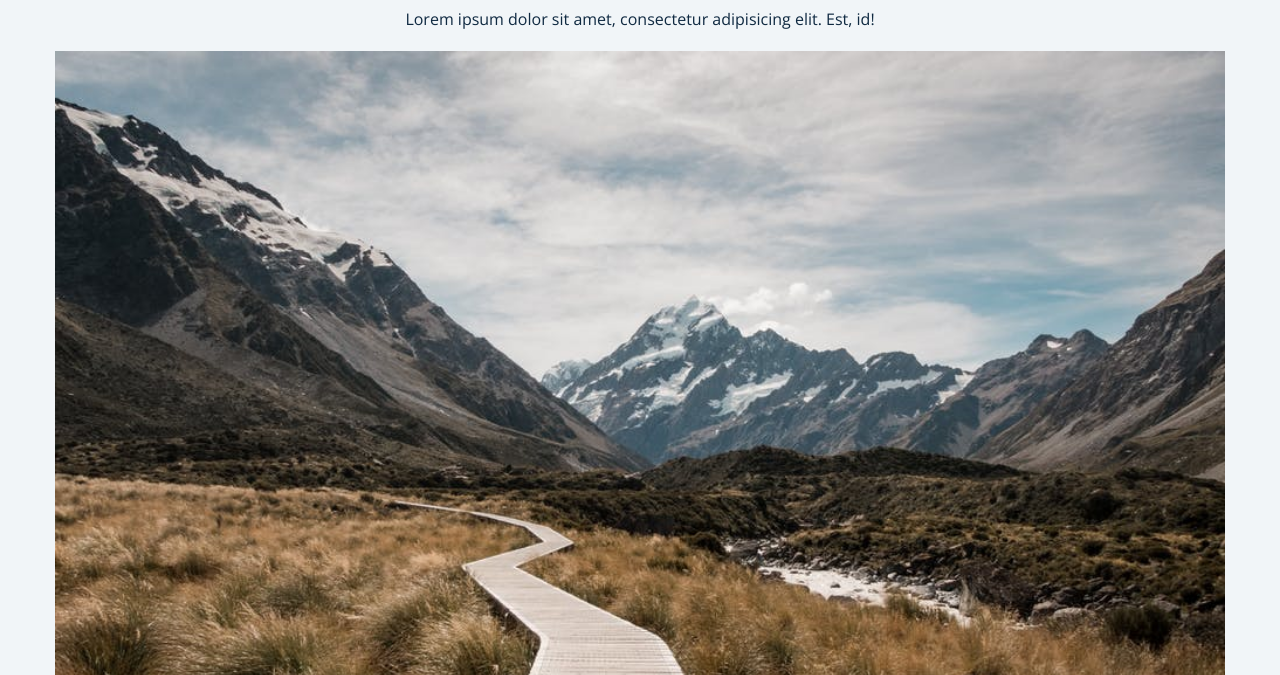
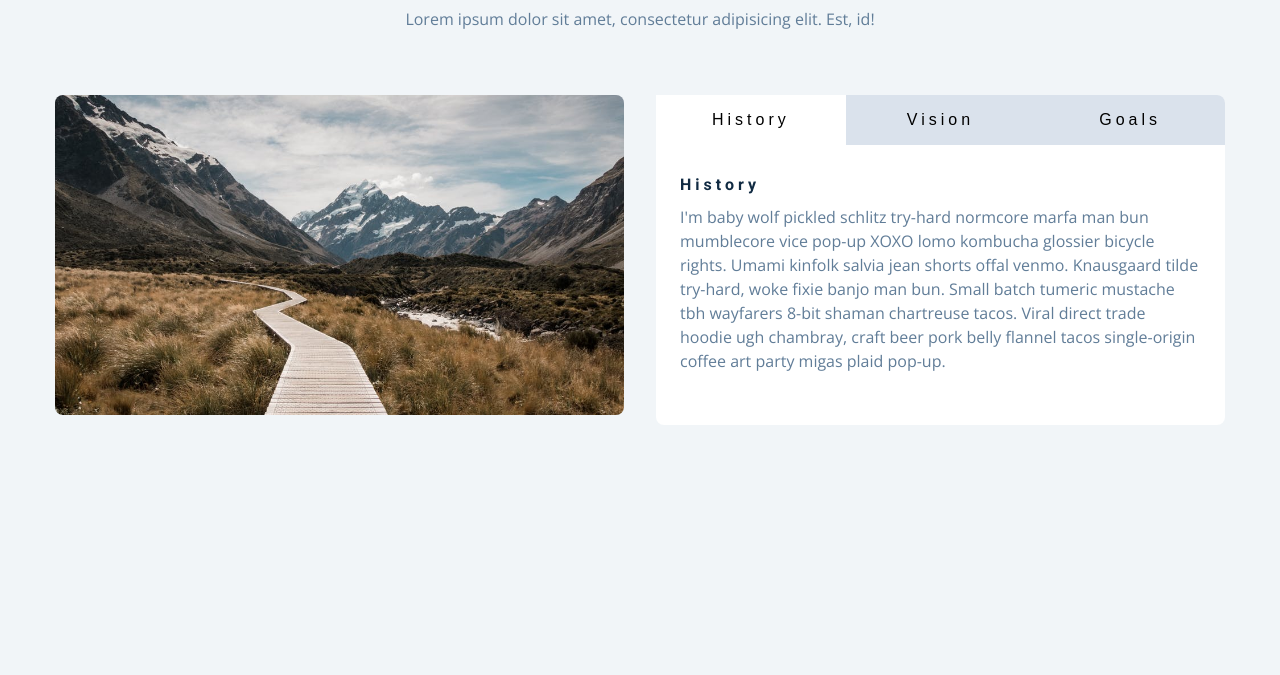
Before and after one commit to massi-brero/mixed-ui-projects, a plain HTML site: page tabs/index.html in a window 1280 px wide. Shown: the part 125-800 px from the top of the page. Drawn offline with nearby package versions, Linux system fonts and the light colour scheme.

Commit message:
Tabs: finishes

```diff
--- a/tabs/app.js
+++ b/tabs/app.js
@@ -0,0 +1,19 @@
+const btns = document.querySelectorAll('.tab-btn')
+const about = document.querySelector('.about')
+const contentBoxes = document.querySelectorAll('.content')
+
+about.addEventListener('click', e => {
+    const id = e.target.dataset.id
+
+    if (id) {
+        btns.forEach(btn => {
+            btn.classList.remove('active')
+        })
+        e.target.classList.add('active')
+
+        contentBoxes.forEach(contentBox => {
+            contentBox.classList.remove('active')
+        })
+        document.getElementById(id).classList.add('active')
+    }
+})
--- a/tabs/styles.css
+++ b/tabs/styles.css
@@ -124,6 +124,7 @@ h4 {
 
 p {
   margin-bottom: 1.25rem;
+  color: var(--clr-grey-5);
 }
 
 @media screen and (min-width: 800px) {
@@ -173,6 +174,12 @@ section {
     }
 }
 
+main {
+  min-height: 100vh;
+  display: grid;
+  place-items: center ;
+}
+
 /**
  * ABOUT
  */
@@ -181,3 +188,91 @@ section {
     text-align: center;
     margin-bottom: 4rem;
 }
+
+.title p {
+  width: 80%;
+  margin: 0 auto;
+}
+
+.about-img {
+  margin-bottom: 2rem;
+}
+
+.about-img img {
+  border-radius: var(--radius);
+  object-fit: cover;
+  height: 20rem;
+}
+
+@media screen and (min-width: 992px){
+  .about-img {
+    margin-bottom: 0;
+  }
+
+  .about-center {
+    display: grid;
+    grid-template-columns: 1fr 1fr;
+    column-gap: 2rem;
+  }
+}
+
+.about {
+  background: var(--clr-white);
+  border-radius: var(--radius);
+  display: grid;
+  grid-template-rows: auto 1fr;
+}
+
+.btn-container {
+  border-top-left-radius: var(--radius);
+  border-top-right-radius: var(--radius);
+  display: grid;
+  grid-template-columns: 1fr 1fr 1fr;
+}
+
+.tab-btn:first-child(1) {
+  border-top-left-radius: var(--radius);
+}
+
+.tab-btn:last-child {
+  border-top-right-radius: var(--radius);
+}
+
+.tab-btn {
+  padding: 1rem 0;
+  border: none;
+  text-transform: capitalize;
+  font-size: 1rem;
+  display: block;
+  background: var(--clr-grey-9);
+  cursor: pointer;
+  transition: var(--transition);
+  letter-spacing: var(--spacing);
+}
+
+.tab-btn:hover:not(.active) {
+  background: var(--clr-primary-10);
+  color: var(--clr-primary-5);
+}
+
+.about-content {
+  border-bottom-left-radius: var(--radius);
+  border-bottom-right-radius: var(--radius);
+  padding: 2rem 1.5rem;
+}
+
+/**
+ * hide content
+ */
+
+.content {
+  display: none;
+}
+
+.tab-btn.active {
+  background: var(--clr-white);
+}
+
+.content.active {
+  display: block;
+}
```
Also changed, not shown: tabs/index.html (+21 -22 lines).
